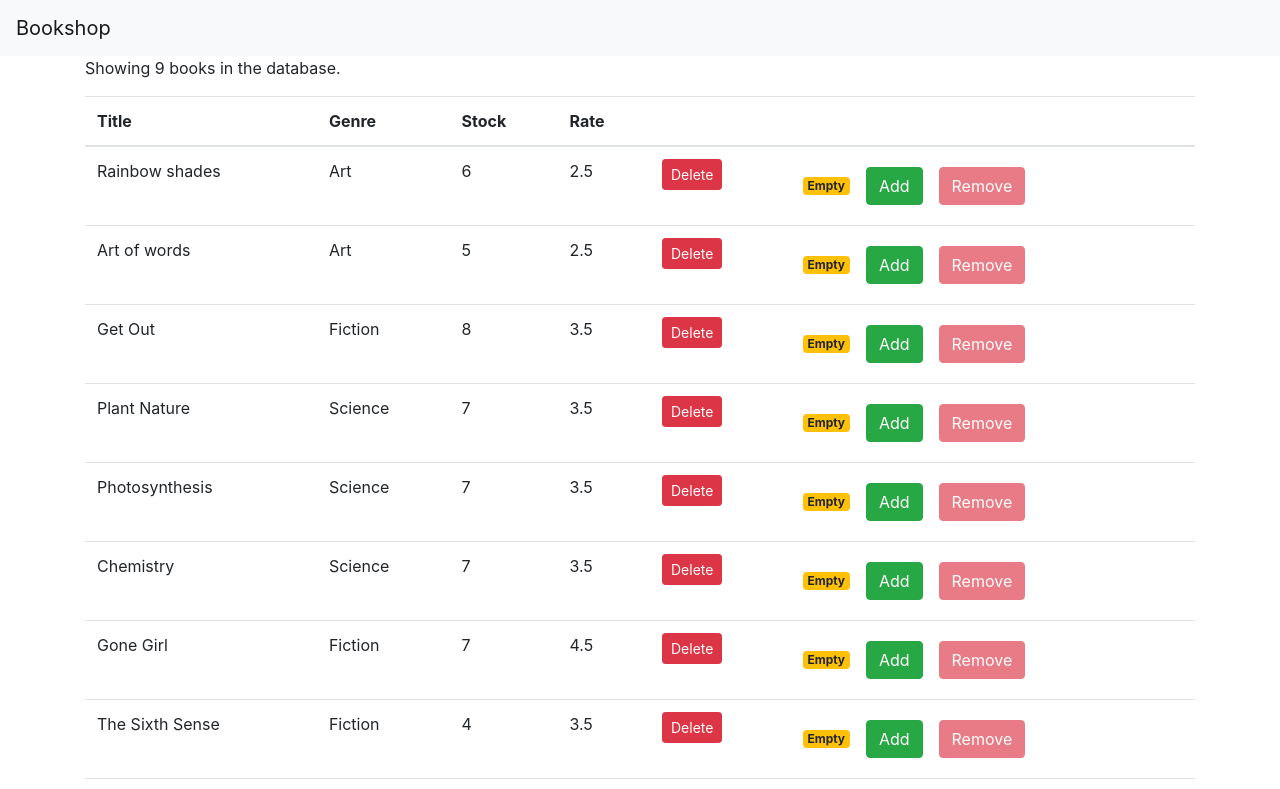
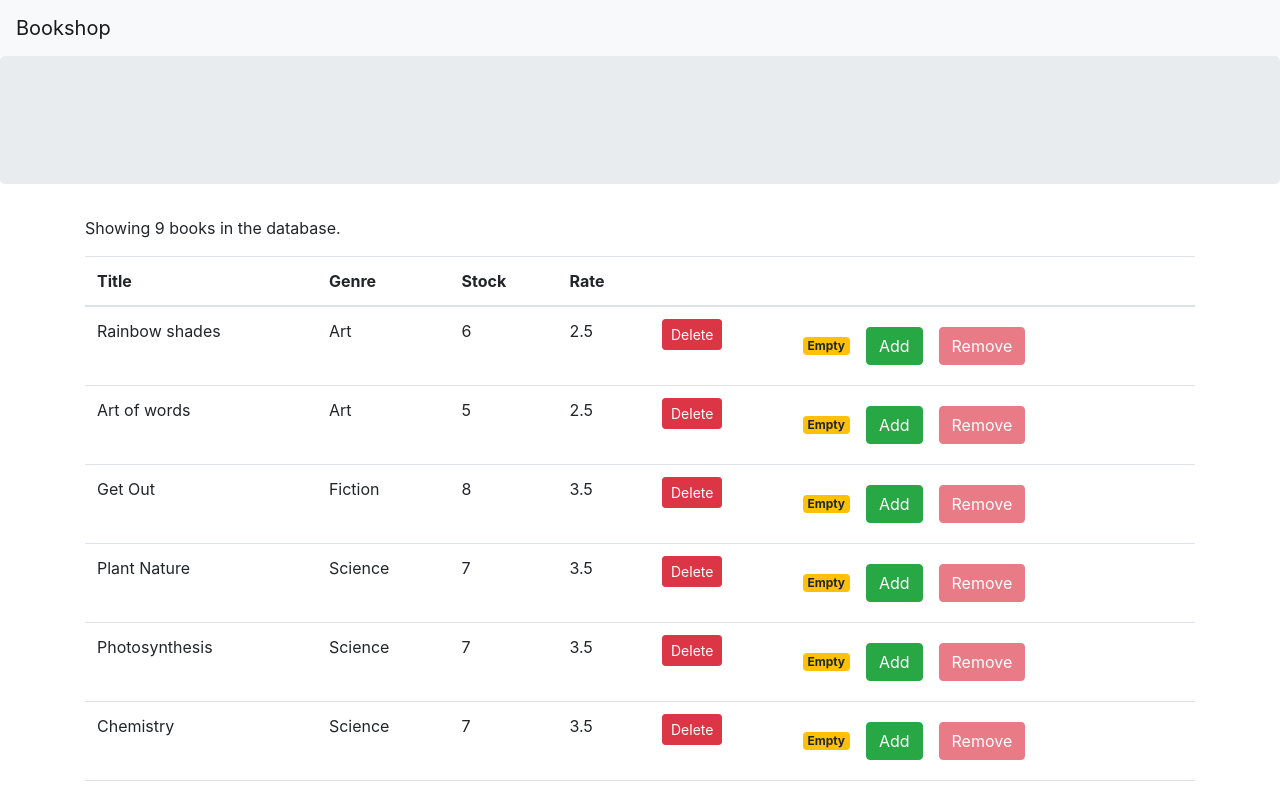
Before and after one commit to osmakins/Bookshop, a React (Create React App) app: page / in a window 1280 px wide. Shown: the top 789 px of the page. Built offline with nearby package versions, Linux system fonts and the light colour scheme; the HTML template or start-up script is replaced by a standard one.

Commit message:
Add page banner

```diff
--- a/src/App.js
+++ b/src/App.js
@@ -7,6 +7,7 @@ function App() {
   return (
     <React.Fragment>
       <NavBar />
+      <div className="jumbotron"></div>
       <main className="container">
         <Books />
       </main>
```
